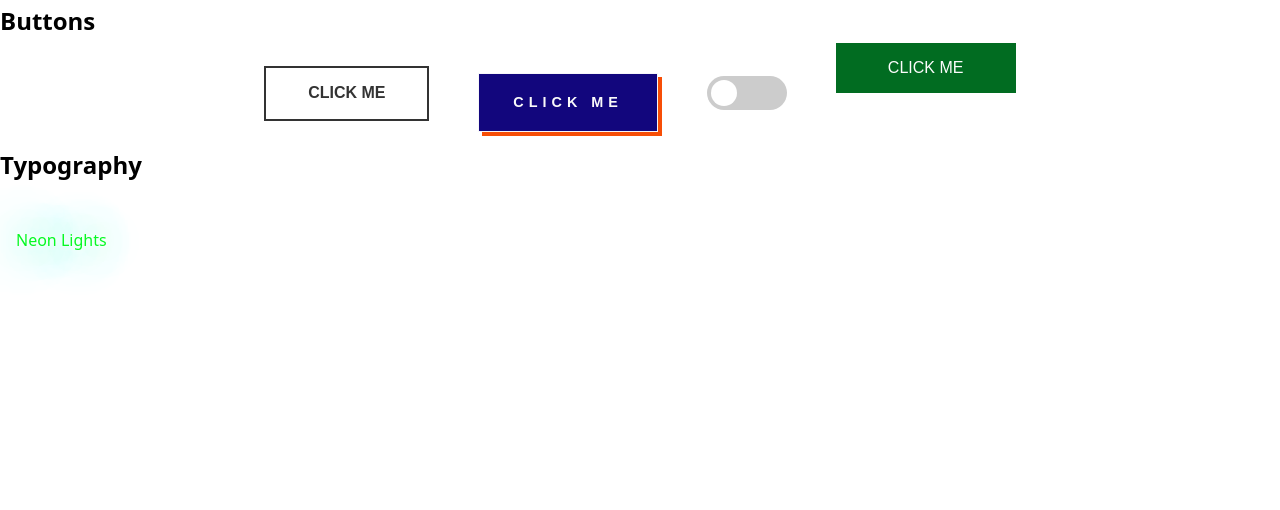
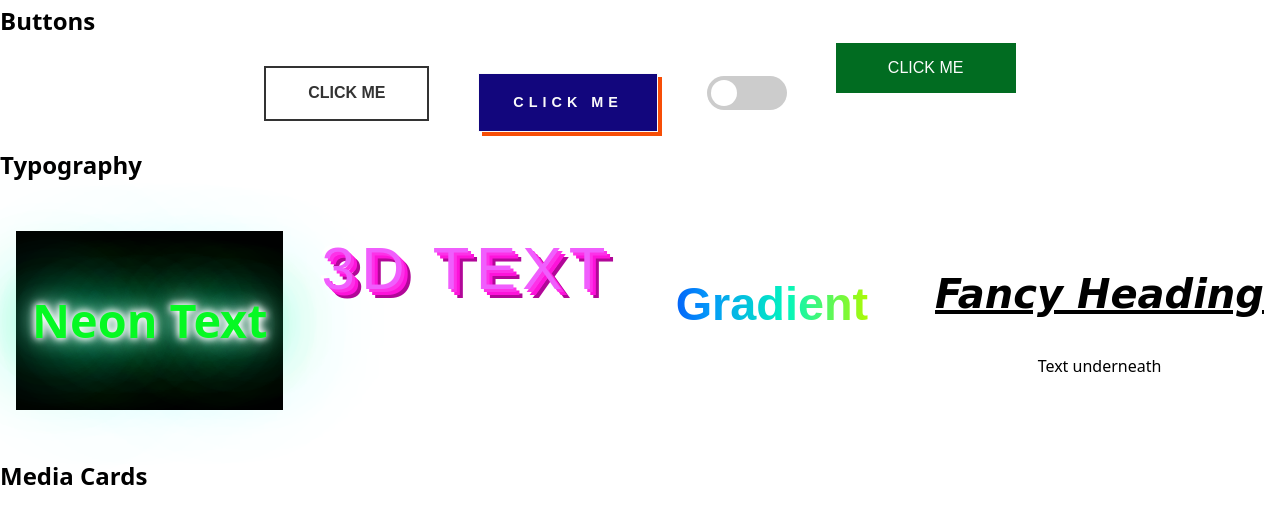
Before and after one commit to sebasgeiger/components_library, a plain HTML site: page index.html in a window 1280 px wide. Shown: the part 367-877 px from the top of the page. Before the commit the page ends 800 px from the top, so only its background shows below. Drawn offline with nearby package versions, Linux system fonts and the light colour scheme; a web font is replaced by a local one.

Commit message:
added comments to css

```diff
--- a/css/style.css
+++ b/css/style.css
@@ -10,6 +10,7 @@ body {
 h1{
     text-align: center;
 }
+/*-- Nav 1 --*/
 .nav1{
    background:lightskyblue;
    padding: .5em .5em;
@@ -34,6 +35,7 @@ h1{
 .links a:hover {
     color: navy;
 }
+/*-- Nav 2 --*/
 .nav2{
     background:red;
     padding: .5em .5em;
@@ -66,6 +68,7 @@ h1{
 .links-b a:hover{
     color: navy;
 }
+/*-- Buttons --*/
 .button-box{
     margin: auto;
     max-width:800px;
@@ -77,6 +80,7 @@ h1{
     margin: auto;
     position: relative;
 }
+/*-- Button 1 --*/
 .btn {
     font-family: Arial, Helvetica, sans-serif;
     text-transform: uppercase;
@@ -105,6 +109,7 @@ h1{
     border-color: rgb(2, 225, 254);
     background: rgb(51, 51, 51);
 }
+/*-- Button 2 --*/
 .btn {
     font-family: Arial, Helvetica, sans-serif;
     text-transform: uppercase;
@@ -132,10 +137,11 @@ h1{
     box-shadow: rgb(51, 51, 51) 0px 0px 0px 0px;
 }
 .btn-shadow-drop--black {
-    border: 1px solid rgb(246, 246, 249);
+    border: 1px solid rgb(250, 250, 250);
     color: rgb(250, 250, 250);
     box-shadow: rgb(247, 78, 6) 4px 4px 0px 0px;
 }
+/*-- Button 3 --*/
 .switch {
     position: relative;
     display: inline-block;
@@ -190,6 +196,7 @@ input:checked + .slider:before {
 .slider.round:before {
     border-radius: 50%;
 }
+/*-- Button 4 --*/
 .btn {
     font-family: Arial, Helvetica, sans-serif;
     text-transform: uppercase;
@@ -220,12 +227,17 @@ input:checked + .slider:before {
     opacity: 1;
     transform: translateZ(0px);
 }
+/*-- Typography --*/
 .typography{
     display: flex;
+    justify-content: space-between;
     padding-top: 2rem;
     padding-bottom: 2rem;
     margin: 1rem;
+    text-align: center;
+
 }
+/*-- Neon Text --*/
 .neon{
     color: rgb(6, 249, 35);
     text-shadow:
@@ -237,4 +249,68 @@ input:checked + .slider:before {
     0 0 92px #0fa,
     0 0 102px #0fa,
     0 0 151px #0fa;
+    background: black;
+    padding: 1rem;
+    font-size: 40px;
 }
+*,
+*::before,
+*::after {
+  box-sizing: border-box;
+}
+:root {
+  --color-primary: #f2abfe;
+  --color-secondary: #f05efd;
+  --color-tertiary: #fd32e8;
+  --color-quaternary: #fd13da;
+  --color-quinary: #b10798;
+}
+/*-- 3D Text --*/
+.threed {
+  display: flex;
+  align-content: center;
+  justify-content: center;
+  padding-left: 1rem;
+}
+.text_shadows {
+  text-shadow: 3px 3px 0 var(--color-secondary), 6px 6px 0 var(--color-tertiary),
+    9px 9px var(--color-quaternary), 12px 12px 0 var(--color-quinary);
+  font-family: bungee, sans-serif;
+  font-weight: 400;
+  text-transform: uppercase;
+  font-size: calc(2rem + 5vw);
+  text-align: center;
+  margin: 0;
+  color: var(--color-primary);
+  color: transparent;
+  background-color: white;
+  background-clip: text;
+  animation: shadows 1.2s ease-in infinite, move 1.2s ease-in infinite;
+  letter-spacing: 0.4rem;
+  font-size: 60px;
+}
+/*-- Gradient Text --*/
+.gradient {
+    padding-left: 3rem;
+    position: inherit;
+    font-size: 40px;
+    font-family: Arial, Helvetica, sans-serif;
+    background: linear-gradient(to right, #0317f9, #0497f9, #02f6bd, #acfa03);
+    -webkit-text-fill-color: transparent;
+    -webkit-background-clip: text;
+}
+/*-- Fancy --*/
+.fancy {
+    padding-left: 3rem;
+    position: inherit;
+}
+.heading {
+    font-family: cursive;
+    font-style: italic;
+    text-decoration: underline;
+    font-size: 40px;
+}
+.text {
+    font-weight: lighter;
+    font-size: 25x;
+}
--- a/index.html
+++ b/index.html
@@ -50,7 +50,7 @@
             <button class="btn btn-rect-to-round btn-rect-to-round--black"> Click Me </button>
         </div>
         <div class="button-container">
-            <button class="btn btn-shadow-drop btn-shadow-drop--black"> Click me </button>
+            <button class="btn btn-shadow-drop btn-shadow-drop--black"> Click Me </button>
         </div>
         <div class="button-container">
             <label class="switch">
@@ -59,13 +59,25 @@
             </label>
         </div>
         <div class="button-container">
-            <button class="btn btn-background-slide"> Click me <div class="btn-background-slide--green btn-background-slide-bg"></div> </button>
+            <button class="btn btn-background-slide"> Click Me <div class="btn-background-slide--green btn-background-slide-bg"></div> </button>
         </div>
     </div>
 <h2>Typography</h2>
 <div class="typography">
     <div class="neon">
-        Neon Lights
+        <h3>Neon Text</h3>
+    </div>
+    <div class="threed">
+        <h3 class="text_shadows">3D Text</h3>
+    </div>
+    <div class="gradient">
+            <h3>Gradient</h3>
+    </div>
+    <div class="fancy">
+        <h3 class="heading">Fancy Heading</h3>
+        <h4 class="text">Text underneath</h4>
     </div>
 </div>
+<h2>Media Cards</h2>
+
 </body>
```
